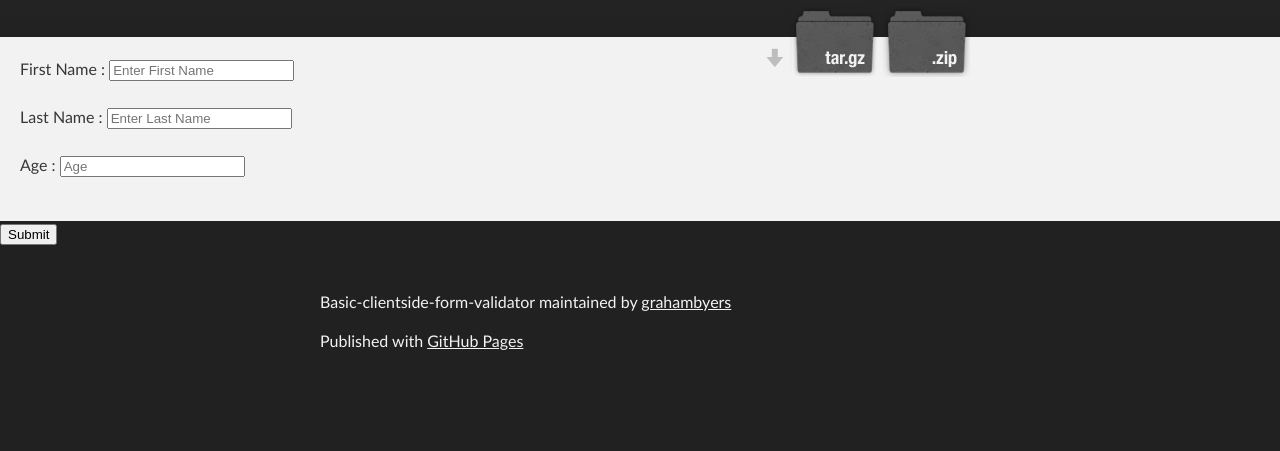
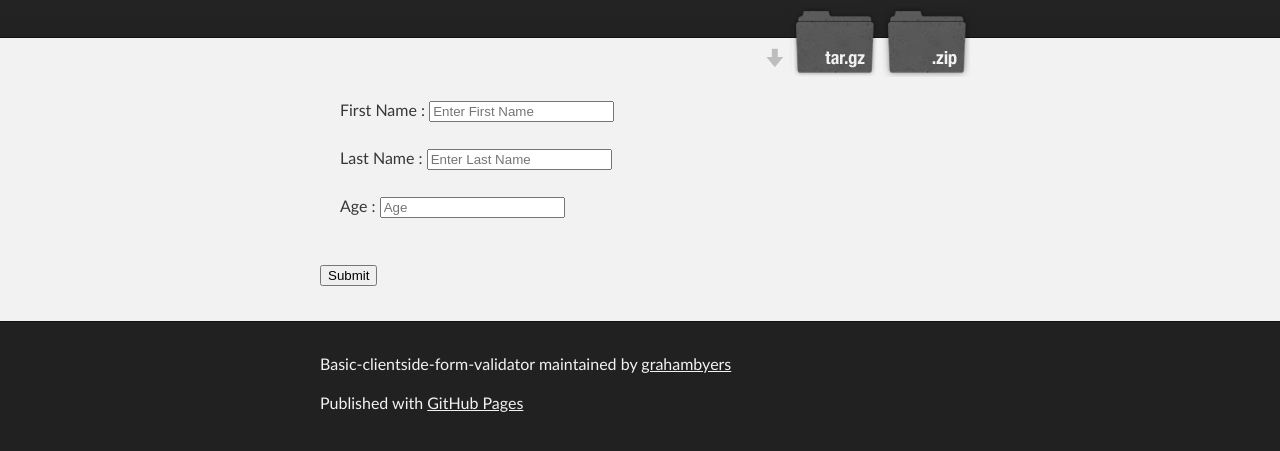
Before and after one commit to grahambyers/basic-clientside-form-validator, a plain HTML site: page index.html in a window 1280 px wide. Shown: the part 271-722 px from the top of the page. Drawn offline with Linux system fonts and the light colour scheme.

Commit message:
Update index.html

```diff
--- a/index.html
+++ b/index.html
@@ -30,7 +30,8 @@
     </div>
 
     <!-- MAIN CONTENT -->
-
+<div id="main_content_wrap" class="outer">
+<section id="main_content" class="inner">
     <form>First Name :
     <input type='text' id='fname' placeholder='Enter First Name'>
     <br>
@@ -46,6 +47,9 @@
 
     <p id="answer"></p>
 
+</section>
+</div>
+
     <!-- FOOTER  -->
     <div id="footer_wrap" class="outer">
       <footer class="inner">
```
